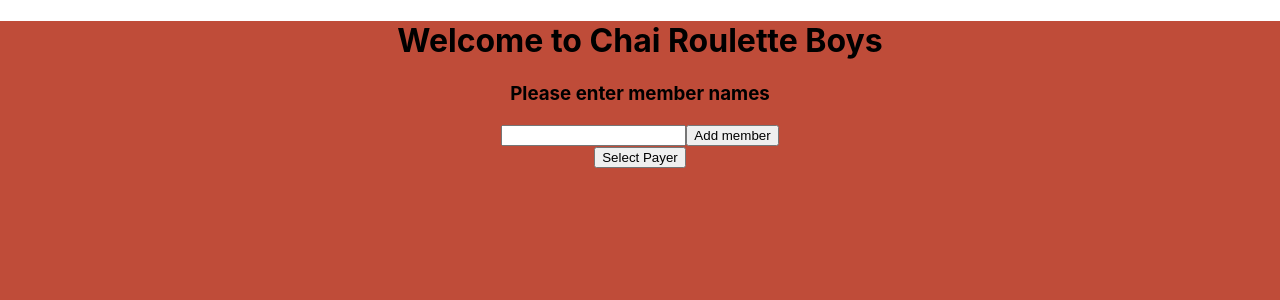
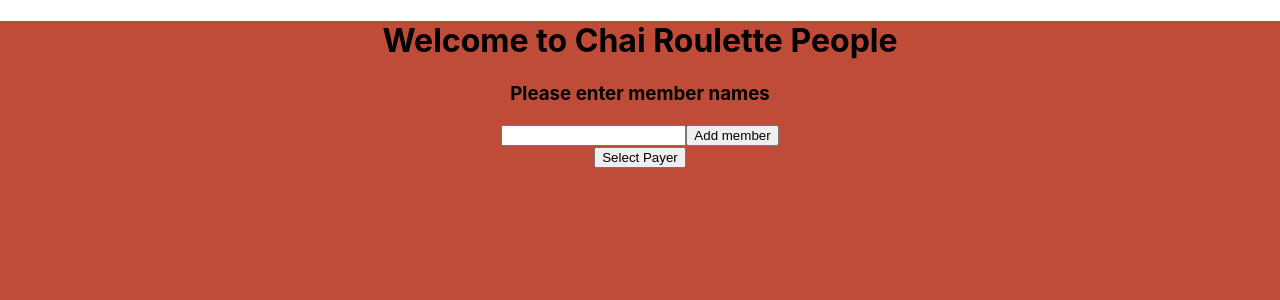
Before and after one commit to icecreamdroid/chai-roulette, a Next.js app: page / in a window 1280 px wide. Shown: the top 300 px of the page. Built offline with nearby package versions, Linux system fonts and the light colour scheme.

Commit message:
changed boys to people DONE

```diff
--- a/components/Roulette.js
+++ b/components/Roulette.js
@@ -42,7 +42,7 @@ export const Roulette = () => {
   }
   return (
     <div className={styles.background} style={setBackground()}>
-      <h1 className={styles.title}>Welcome to Chai Roulette Boys</h1>
+      <h1 className={styles.title}>Welcome to Chai Roulette People</h1>
       <h3 className={styles.title}>Please enter member names</h3>
       { errorMsg && <h3 className={styles.errorMsg}>
           {errorMsg}
```
